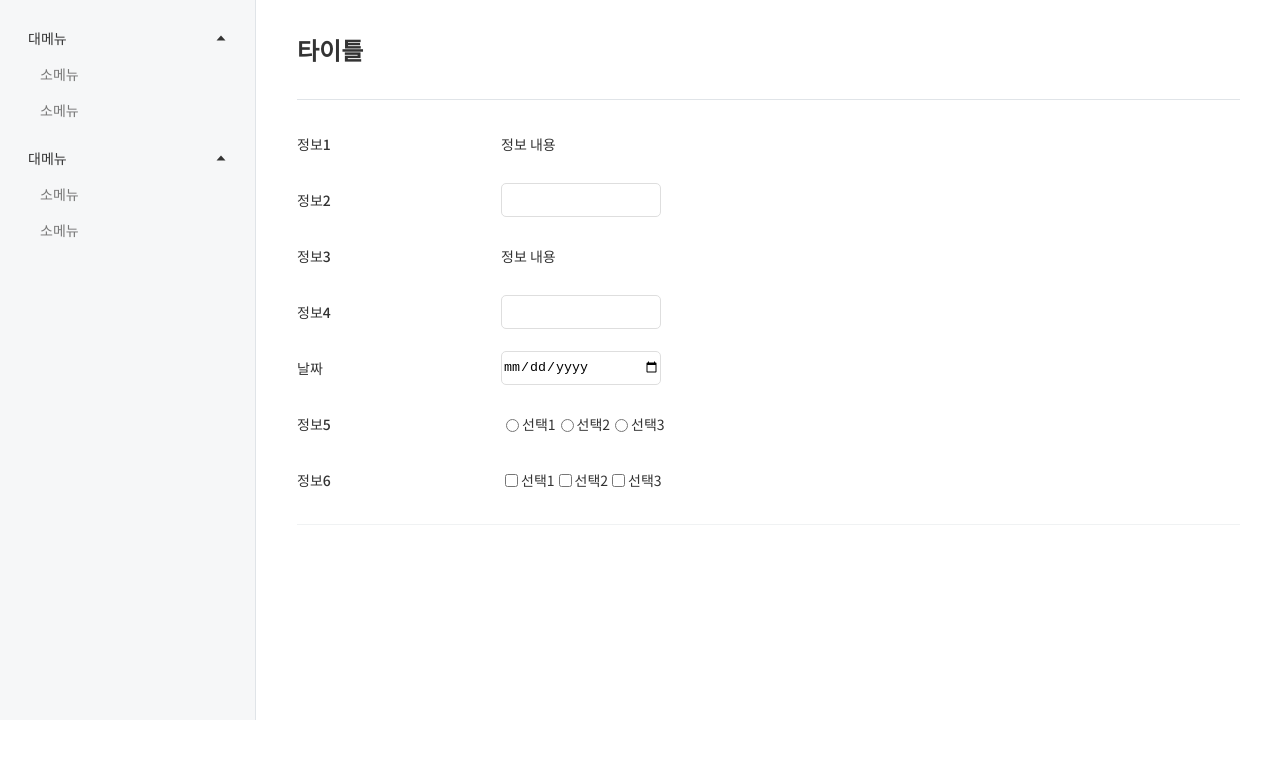
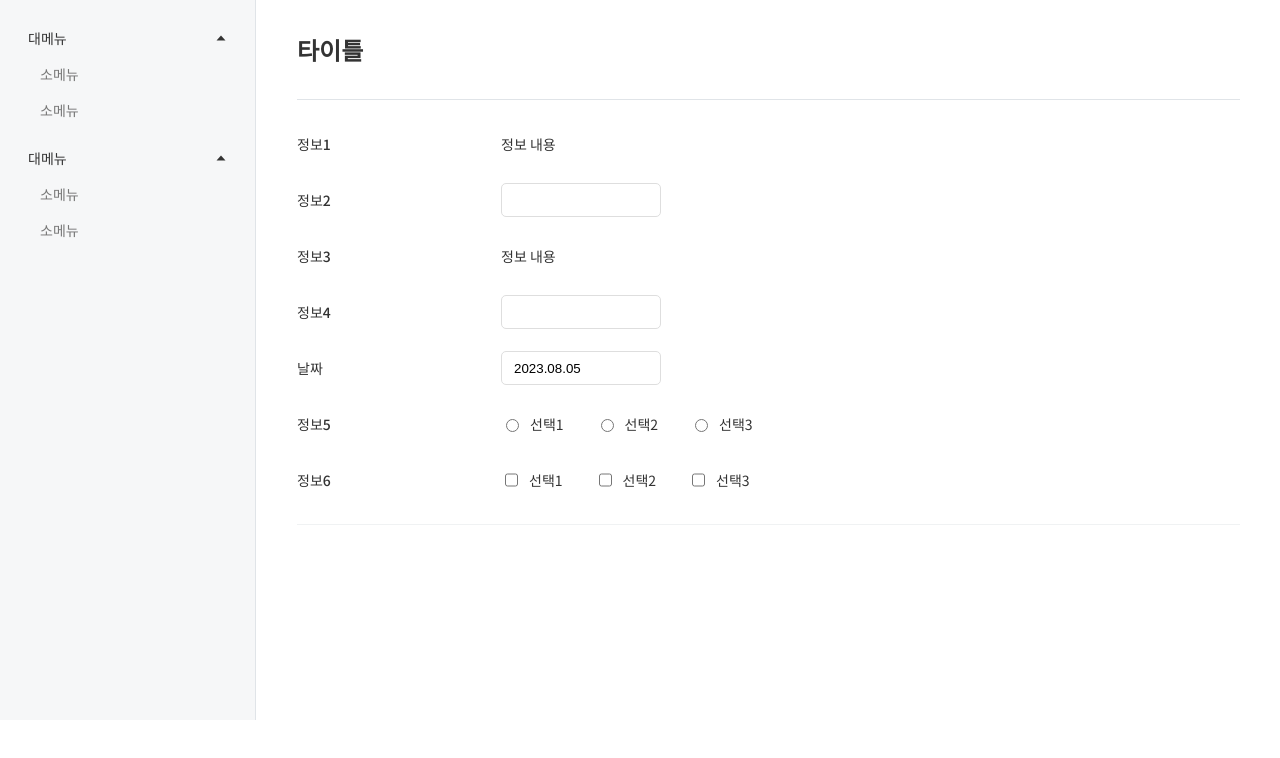
Before and after one commit to SAEMMM/figma_practice, a React (Create React App) app: page / in a window 1280 px wide. Shown: the top 758 px of the page. Built offline with nearby package versions, Linux system fonts and the light colour scheme.

Commit message:
[Design] react-datepicker

```diff
--- a/package.json
+++ b/package.json
@@ -6,14 +6,18 @@
     "@testing-library/jest-dom": "^5.14.1",
     "@testing-library/react": "^13.0.0",
     "@testing-library/user-event": "^13.2.1",
+    "@types/date-fns": "^2.6.0",
     "@types/jest": "^27.0.1",
+    "@types/lodash": "^4.14.196",
     "@types/node": "^16.7.13",
     "@types/react": "^18.0.0",
+    "@types/react-datepicker": "^4.15.0",
     "@types/react-dom": "^18.0.0",
     "@types/react-query": "^1.2.9",
     "axios": "^1.4.0",
     "node-sass": "^9.0.0",
     "react": "^18.2.0",
+    "react-datepicker": "4.15.0",
     "react-dom": "^18.2.0",
     "react-scripts": "5.0.1",
     "typescript": "^4.4.2",
--- a/src/components/Content.tsx
+++ b/src/components/Content.tsx
@@ -1,54 +1,67 @@
 import React from "react";
 import "../styles/_Content.scss";
+import Datepicker from "./Datepicker";
 
 function Content() {
   return (
     <>
       <main id="content">
         <article>
-          <div>
+          <div className="infoBox">
             <p id="infoName">정보1</p>
             <span>정보 내용</span>
           </div>
 
-          <div>
+          <div className="infoBox">
             <p>정보2</p>
             <input type="text" />
           </div>
 
-          <div>
+          <div className="infoBox">
             <p>정보3</p>
             <span>정보 내용</span>
           </div>
 
-          <div>
+          <div className="infoBox">
             <p>정보4</p>
             <input type="text" />
           </div>
 
-          <div>
+          <div className="infoBox">
             <p>날짜</p>
-            <input type="date" />
+            <Datepicker />
           </div>
 
-          <div>
+          <div className="infoBox">
             <p>정보5</p>
+            <div className="radioNcheckBox">
               <input type="radio" />
               <label>선택1</label>
+            </div>
+            <div className="radioNcheckBox">
               <input type="radio" />
               <label>선택2</label>
+            </div>
+            <div className="radioNcheckBox">
               <input type="radio" />
               <label>선택3</label>
             </div>
+          </div>
 
-          <div>
+          <div className="infoBox">
             <p>정보6</p>
+            <div className="radioNcheckBox">
               <input type="checkbox" />
               <label>선택1</label>
+            </div>
+            <div className="radioNcheckBox">
               <input type="checkbox" />
               <label>선택2</label>
+            </div>
+            <div className="radioNcheckBox">
               <input type="checkbox" />
               <label>선택3</label>
+            </div>
           </div>
         </article>
       </main>
--- /dev/null
+++ b/src/components/Datepicker.tsx
@@ -0,0 +1,85 @@
+import React, { useState } from "react";
+import DatePicker from "react-datepicker";
+import 'react-datepicker/dist/react-datepicker.css';
+import { getMonth, getYear } from "date-fns";
+import { range } from "lodash";
+
+function Datepicker() {
+  const [startDate, setStartDate] = useState<Date | null>(new Date());
+
+  const years = range(1990, getYear(new Date()) + 1, 1);
+
+  const months = [
+    "1월",
+    "2월",
+    "3월",
+    "4월",
+    "5월",
+    "6월",
+    "7월",
+    "8월",
+    "9월",
+    "10월",
+    "11월",
+    "12월",
+  ];
+  return (
+    <>
+      <DatePicker
+        renderCustomHeader={({
+          date,
+          changeYear,
+          changeMonth,
+          decreaseMonth,
+          increaseMonth,
+          prevMonthButtonDisabled,
+          nextMonthButtonDisabled,
+        }) => (
+          <div
+            style={{
+              margin: 10,
+              display: "flex",
+              justifyContent: "center",
+            }}
+          >
+            <button onClick={decreaseMonth} disabled={prevMonthButtonDisabled}>
+              {"<"}
+            </button>
+            <select
+              value={getYear(date)}
+              onChange={({ target: { value } }) => changeYear(parseInt(value))}
+            >
+              {years.map((option) => (
+                <option key={option} value={option}>
+                  {option}
+                </option>
+              ))}
+            </select>
+
+            <select
+              value={months[getMonth(date)]}
+              onChange={({ target: { value } }) =>
+                changeMonth(months.indexOf(value))
+              }
+            >
+              {months.map((option) => (
+                <option key={option} value={option}>
+                  {option}
+                </option>
+              ))}
+            </select>
+
+            <button onClick={increaseMonth} disabled={nextMonthButtonDisabled}>
+              {">"}
+            </button>
+          </div>
+        )}
+        selected={startDate}
+        onChange={(date) => setStartDate(date)}
+        dateFormat="yyyy.MM.dd"
+      />
+    </>
+  );
+}
+
+export default Datepicker;
--- a/src/styles/_Content.scss
+++ b/src/styles/_Content.scss
@@ -2,15 +2,14 @@
   width: 943px;
   box-sizing: border-box;
   margin: 0px 40px 0px 297px;
-  border-top: 1px solid #E0E4E8;
-  border-bottom: 1px solid #F0F2F3;
+  border-top: 1px solid #e0e4e8;
+  border-bottom: 1px solid #f0f2f3;
   padding-top: 16px;
   padding-bottom: 16px;
 
-
   & article {
     box-sizing: border-box;
-    & div {
+    & .infoBox {
       width: 100%;
       height: 56px;
       display: flex;
@@ -26,29 +25,41 @@
         box-sizing: border-box;
         width: 160px;
         height: 34px;
-        border: 1px solid #DEDEDE;
+        border: 1px solid #dedede;
         border-radius: 5px;
         outline: none;
         padding-left: 12px;
       }
 
       & input[type="date"] {
+        font-family: "Noto Sans KR", sans-serif;
+        font-weight: 300;
         box-sizing: border-box;
         width: 160px;
         height: 34px;
-        border: 1px solid #DEDEDE;
+        border: 1px solid #dedede;
         border-radius: 5px;
         outline: none;
+        padding-left: 12px;
       }
 
       & input:focus {
-        border: 1px solid #024EEE;
-        outline: 3px solid #DBE1FD;
+        border: 1px solid #024eee;
+        outline: 3px solid #dbe1fd;
       }
       & input[type="text"]:focus {
         color: transparent;
         text-shadow: 0 0 0 #333333;
       }
+
+      & .radioNcheckBox {
+        margin-right: 32px;
+        display: flex;
+
+        & label {
+          margin-left: 8px;
+        }
+      }
     }
   }
 }
```
Also changed, not shown: tsconfig.json (+5 -11 lines), 1 other file (tests, documents, lock files or other folders). Lines whose indentation alone changed are shown as unchanged.
